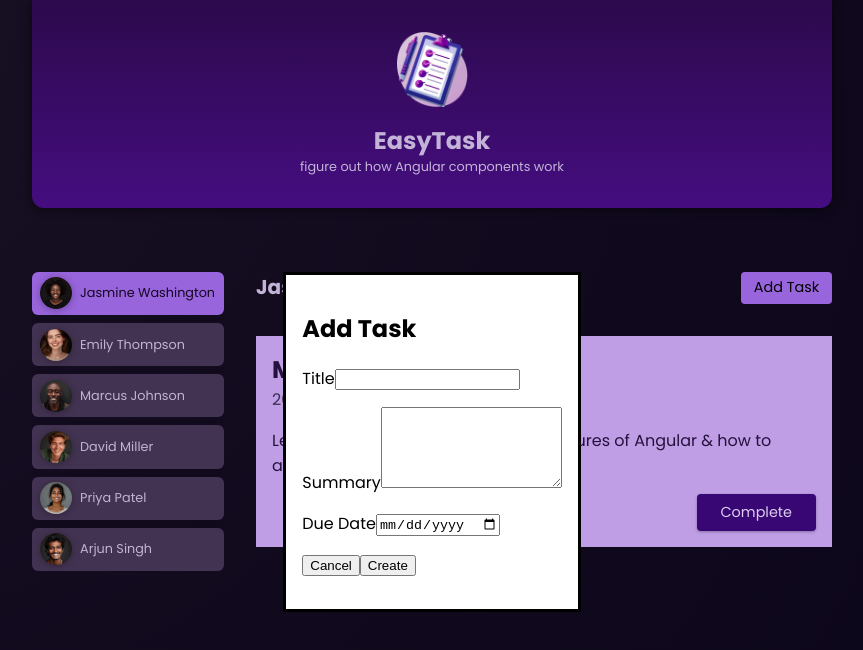
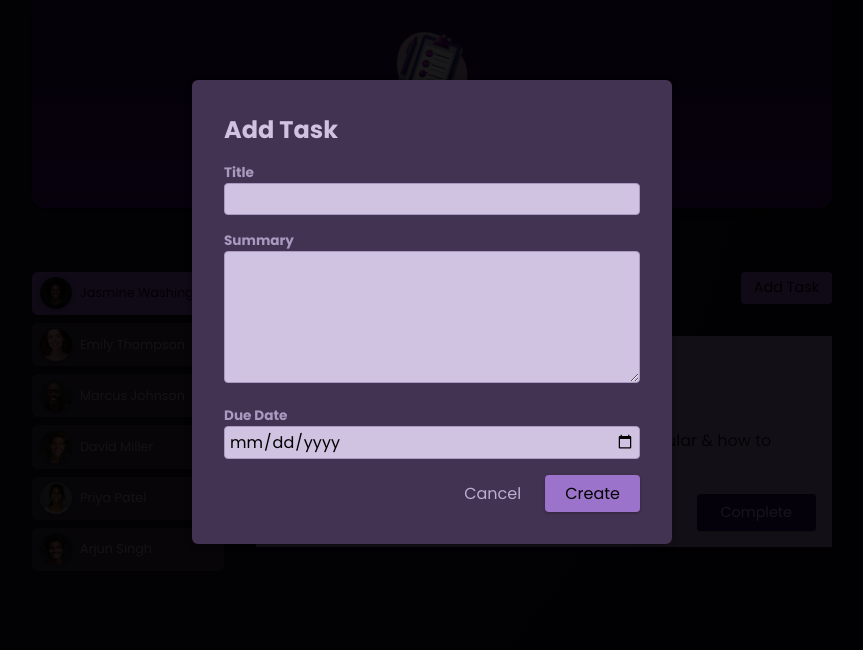
Before and after one commit to AlexisAllegue/Angular2025, an Angular app in the folder 01-starting-project/: page / in a window 1280 px wide. Both pictures are taken after a click on the button "Add Task". Shown: the top 650 px of the page, without its empty margins (208-1071 px from the left). Built offline with nearby package versions, Linux system fonts and the light colour scheme.

Commit message:
Update new-task.component.css

```diff
--- a/01-starting-project/src/app/tasks/new-task/new-task.component.css
+++ b/01-starting-project/src/app/tasks/new-task/new-task.component.css
@@ -0,0 +1,85 @@
+.backdrop {
+    background-color: rgba(0, 0, 0, 0.9);
+    position: fixed;
+    top: 0;
+    left: 0;
+    width: 100%;
+    height: 100vh;
+  }
+
+  dialog {
+    width: 90%;
+    max-width: 30rem;
+    background-color: #433352;
+    border-radius: 6px;
+    border: none;
+    box-shadow: 0 1px 6px rgba(0, 0, 0, 0.4);
+    overflow: hidden;
+    padding: 1rem;
+    top: 5rem;
+  }
+
+  h2 {
+    margin: 0;
+    color: #d0c2e1;
+  }
+
+  label {
+    display: block;
+    font-weight: bold;
+    font-size: 0.85rem;
+    color: #ab9ac0;
+  }
+
+  input,
+  textarea {
+    width: 100%;
+    font: inherit;
+    padding: 0.15rem 0.25rem;
+    border-radius: 4px;
+    border: 1px solid #ab9ac0;
+    background-color: #d0c2e1;
+  }
+
+  .actions {
+    margin: 1rem 0 0;
+    display: flex;
+    justify-content: flex-end;
+    gap: 0.25rem;
+  }
+
+  button {
+    font: inherit;
+    cursor: pointer;
+    border: none;
+    padding: 0.35rem 1.25rem;
+    border-radius: 4px;
+    background-color: transparent;
+  }
+
+  button[type="button"] {
+    color: #bdadcf;
+  }
+
+  button[type="button"]:hover,
+  button[type="button"]:active {
+    color: #d0c2e1;
+  }
+
+  button[type="submit"] {
+    background-color: #9c73ca;
+    box-shadow: 0 1px 3px rgba(0, 0, 0, 0.3);
+    transition: all 0.3s ease;
+  }
+
+  button[type="submit"]:hover,
+  button[type="submit"]:active {
+    background-color: #895cce;
+    box-shadow: 0 1px 6px rgba(0, 0, 0, 0.3);
+  }
+
+  @media (min-width: 768px) {
+    dialog {
+      padding: 2rem;
+    }
+  }
```
